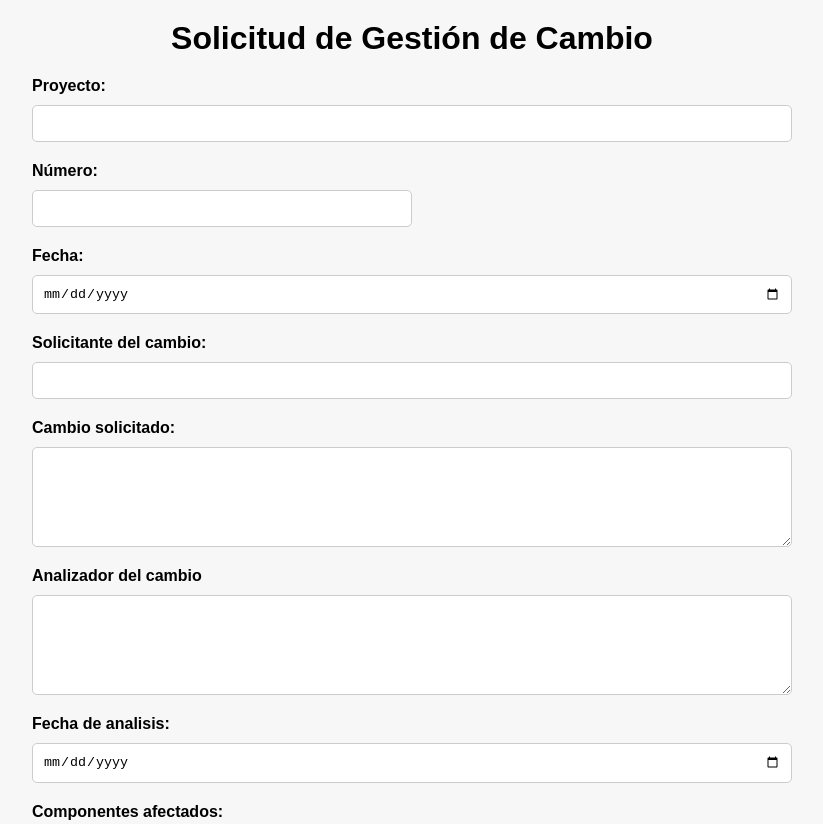
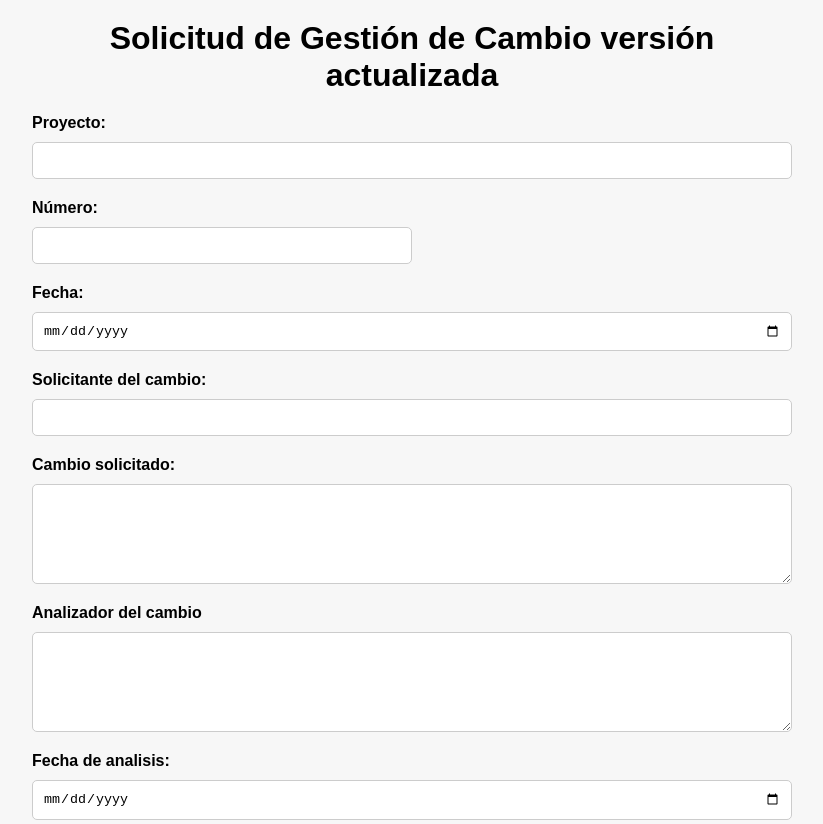
Before and after one commit to nacho5036/Gestion-de-Versiones, a plain HTML site: page index.html in a window 1280 px wide. Shown: the top 824 px of the page, without its empty margins (228-1051 px from the left). Drawn offline with Linux system fonts and the light colour scheme.

Commit message:
Second version

```diff
--- a/index.html
+++ b/index.html
@@ -8,7 +8,7 @@
   </head>
   <body>
     <div class="form-container">
-      <h1>Solicitud de Gestión de Cambio</h1>
+      <h1>Solicitud de Gestión de Cambio versión actualizada</h1>
       <form id="change-form">
         <label for="proyecto">Proyecto:</label>
         <input type="text" id="proyecto" name="proyecto" required />
```
